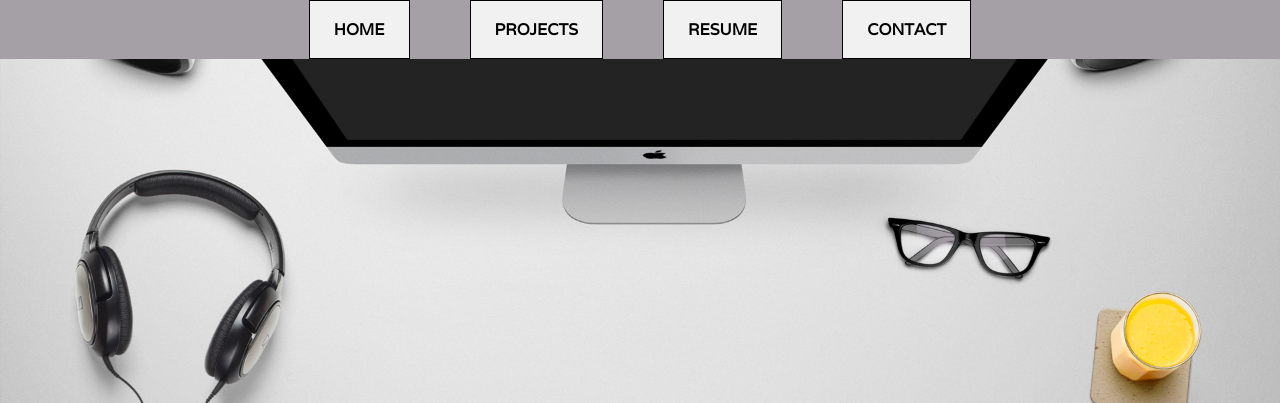
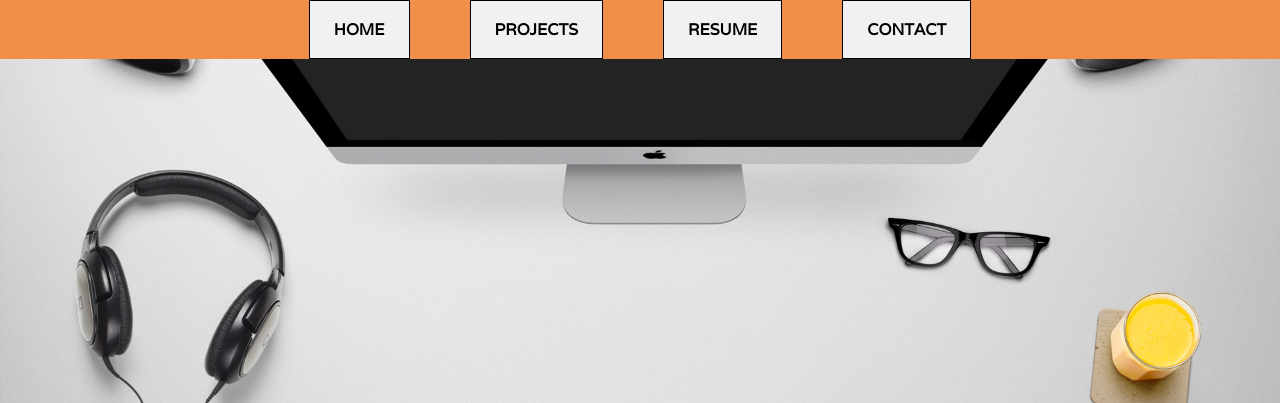
Before and after one commit to knight-furry/knight-furry-portfolio, a plain HTML site: page index.html in a window 1280 px wide. Shown: the top 403 px of the page. Drawn offline with Linux system fonts and the light colour scheme.

Commit message:
Update style.css

```diff
--- a/style.css
+++ b/style.css
@@ -7,7 +7,7 @@
     --color-dark-gray: #434242; /* rgb(67, 66, 66) */
     --color-white: #fff;
     --color-orange: #EB5424;
-    --color-purple: #a59fa6;
+    --color-purple: #f08f4a;
 }
 
 * {
```
